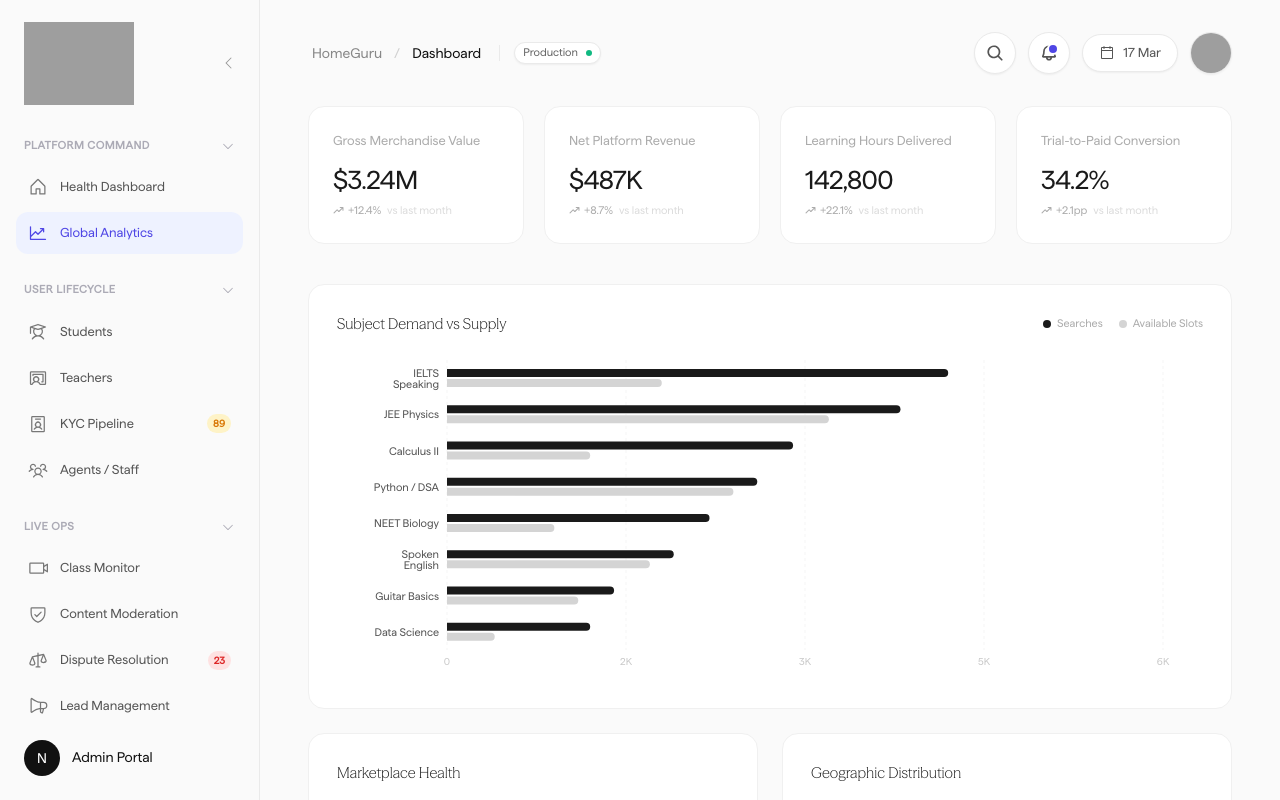
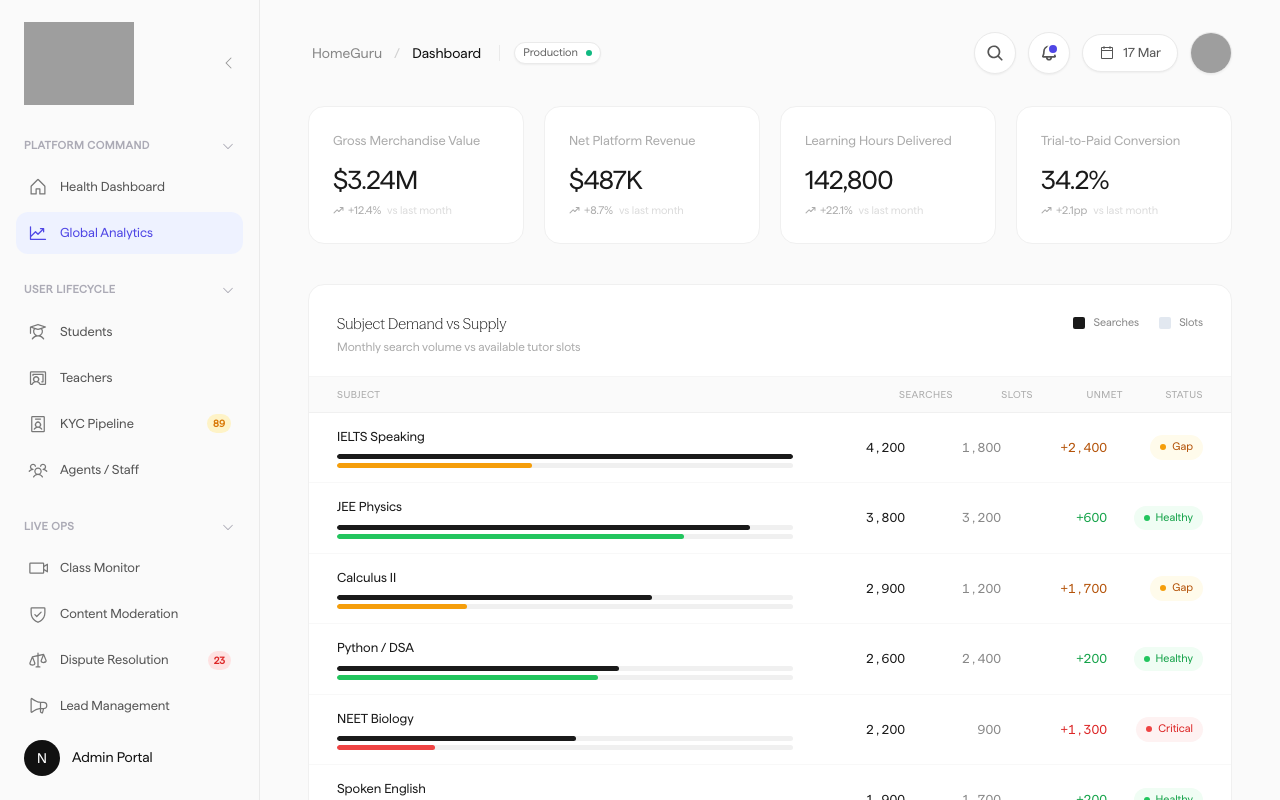
Before and after one commit to varun-ya/hg_admin, a Next.js app: page /dashboard/admin/analytics in a window 1280 px wide. Built offline with nearby package versions, Linux system fonts and the light colour scheme; grey boxes are pictures that could not be loaded.

Commit message:
analytics: rebuild subject demand table + cohort heatmap UI

```diff
--- a/app/dashboard/admin/analytics/page.tsx
+++ b/app/dashboard/admin/analytics/page.tsx
@@ -66,34 +66,102 @@ function KPIRibbon() {
   );
 }
 
-/* ─── 2a. Subject Demand — Horizontal Bar Chart ─── */
+/* ─── 2a. Subject Demand ─── */
+const SUPPLY_STATUS: Record<string, { color: string; bg: string; dot: string; label: string }> = {
+  low:      { color: "#16A34A", bg: "#F0FDF4", dot: "#22C55E", label: "Healthy" },
+  high:     { color: "#B45309", bg: "#FFFBEB", dot: "#F59E0B", label: "Gap" },
+  critical: { color: "#DC2626", bg: "#FEF2F2", dot: "#EF4444", label: "Critical" },
+};
+
 function SubjectDemandChart() {
+  const maxVal = Math.max(...subjectDemand.map((s) => s.searches));
   const data = subjectDemand.map((s) => ({
-    subject: s.subject,
-    searches: s.searches,
-    slots: s.slots,
+    ...s,
     fillRate: Math.round((s.slots / s.searches) * 100),
+    unmet: s.searches - s.slots,
   }));
 
   return (
-    <div className="bg-white rounded-2xl border border-[#F0F0F0] p-7">
-      <div className="flex items-center justify-between mb-6">
-        <h3 className="text-[15px] font-medium text-[#1A1A1A] font-season">Subject Demand vs Supply</h3>
-        <div className="flex items-center gap-4 text-[11px] text-[#ACACAC]">
-          <span className="flex items-center gap-1.5"><span className="w-2 h-2 rounded-full bg-[#1A1A1A]" />Searches</span>
-          <span className="flex items-center gap-1.5"><span className="w-2 h-2 rounded-full bg-[#D4D4D4]" />Available Slots</span>
+    <div className="bg-white rounded-2xl border border-[#F0F0F0] overflow-hidden">
+      {/* Header */}
+      <div className="flex items-start justify-between px-7 pt-7 pb-5 border-b border-[#F5F5F5]">
+        <div>
+          <h3 className="text-[15px] font-medium text-[#1A1A1A] font-season">Subject Demand vs Supply</h3>
+          <p className="text-[12px] text-[#ACACAC] mt-0.5">Monthly search volume vs available tutor slots</p>
+        </div>
+        <div className="flex items-center gap-5 text-[11px] text-[#888] pt-0.5">
+          <span className="flex items-center gap-2">
+            <span className="w-3 h-3 rounded-sm bg-[#1A1A1A] shrink-0" />Searches
+          </span>
+          <span className="flex items-center gap-2">
+            <span className="w-3 h-3 rounded-sm bg-[#E2E8F0] shrink-0" />Slots
+          </span>
         </div>
       </div>
-      <ResponsiveContainer width="100%" height={320}>
-        <BarChart data={data} layout="vertical" margin={{ top: 0, right: 40, left: 10, bottom: 0 }} barGap={2} barSize={8}>
-          <CartesianGrid strokeDasharray="3 3" stroke="#F5F5F5" horizontal={false} />
-          <XAxis type="number" tick={{ fontSize: 10, fill: "#CACACA" }} axisLine={false} tickLine={false} tickFormatter={(v) => v >= 1000 ? `${(v / 1000).toFixed(0)}K` : v} />
-          <YAxis type="category" dataKey="subject" tick={{ fontSize: 11, fill: "#555" }} axisLine={false} tickLine={false} width={100} />
-          <Tooltip content={<ChartTooltip />} />
-          <Bar dataKey="searches" name="Searches" fill="#1A1A1A" radius={[0, 4, 4, 0]} animationDuration={600} />
-          <Bar dataKey="slots" name="Slots" fill="#D4D4D4" radius={[0, 4, 4, 0]} animationDuration={600} />
-        </BarChart>
-      </ResponsiveContainer>
+
+      {/* Table header */}
+      <div className="grid px-7 py-2.5 bg-[#FAFAFA] border-b border-[#F0F0F0]" style={{ gridTemplateColumns: "1fr 80px 80px 90px 80px" }}>
+        <span className="text-[10px] font-medium text-[#ACACAC] uppercase tracking-wider">Subject</span>
+        <span className="text-[10px] font-medium text-[#ACACAC] uppercase tracking-wider text-right">Searches</span>
+        <span className="text-[10px] font-medium text-[#ACACAC] uppercase tracking-wider text-right">Slots</span>
+        <span className="text-[10px] font-medium text-[#ACACAC] uppercase tracking-wider text-right">Unmet</span>
+        <span className="text-[10px] font-medium text-[#ACACAC] uppercase tracking-wider text-right">Status</span>
+      </div>
+
+      {/* Rows */}
+      <div className="divide-y divide-[#F8F8F8]">
+        {data.map((s) => {
+          const st = SUPPLY_STATUS[s.gap];
+          const searchPct = (s.searches / maxVal) * 100;
+          const slotPct   = (s.slots   / maxVal) * 100;
+          return (
+            <div key={s.subject} className="group px-7 py-3.5 hover:bg-[#FAFAFA] transition-colors">
+              <div className="grid items-center gap-4" style={{ gridTemplateColumns: "1fr 80px 80px 90px 80px" }}>
+                {/* Subject + bars */}
+                <div className="flex flex-col gap-2 pr-4">
+                  <span className="text-[13px] font-medium text-[#1A1A1A]">{s.subject}</span>
+                  <div className="flex flex-col gap-1">
+                    <div className="relative w-full h-[5px] bg-[#F0F0F0] rounded-full overflow-hidden">
+                      <div className="absolute inset-y-0 left-0 bg-[#1A1A1A] rounded-full transition-all duration-700" style={{ width: `${searchPct}%` }} />
+                    </div>
+                    <div className="relative w-full h-[5px] bg-[#F0F0F0] rounded-full overflow-hidden">
+                      <div className="absolute inset-y-0 left-0 rounded-full transition-all duration-700" style={{ width: `${slotPct}%`, backgroundColor: st.dot }} />
+                    </div>
+                  </div>
+                </div>
+                {/* Searches */}
+                <span className="text-[13px] text-[#1A1A1A] font-medium tabular-nums text-right">{s.searches.toLocaleString()}</span>
+                {/* Slots */}
+                <span className="text-[13px] text-[#888] tabular-nums text-right">{s.slots.toLocaleString()}</span>
+                {/* Unmet */}
+                <span className="text-[13px] tabular-nums text-right font-medium" style={{ color: st.color }}>+{s.unmet.toLocaleString()}</span>
+                {/* Status badge */}
+                <div className="flex justify-end">
+                  <span className="inline-flex items-center gap-1.5 text-[11px] font-medium px-2.5 py-1 rounded-full" style={{ color: st.color, backgroundColor: st.bg }}>
+                    <span className="w-1.5 h-1.5 rounded-full shrink-0" style={{ backgroundColor: st.dot }} />
+                    {st.label}
+                  </span>
+                </div>
+              </div>
+            </div>
+          );
+        })}
+      </div>
+
+      {/* Footer summary */}
+      <div className="flex items-center justify-between px-7 py-4 bg-[#FAFAFA] border-t border-[#F0F0F0]">
+        <div className="flex items-center gap-6">
+          {Object.entries(SUPPLY_STATUS).map(([key, st]) => (
+            <span key={key} className="flex items-center gap-1.5 text-[11px]" style={{ color: st.color }}>
+              <span className="w-2 h-2 rounded-full" style={{ backgroundColor: st.dot }} />
+              {st.label}
+            </span>
+          ))}
+        </div>
+        <span className="text-[11px] text-[#ACACAC]">
+          {data.filter(s => s.gap === "critical").length} critical · {data.filter(s => s.gap === "high").length} gaps
+        </span>
+      </div>
     </div>
   );
 }
@@ -158,27 +226,49 @@ function LiquidityPanel() {
 
 /* ─── 3. Cohort Retention ─── */
 function CohortRetention() {
-  const months = ["M1", "M2", "M3", "M4", "M5"];
-  const cellStyle = (v?: number): string => {
-    if (v === undefined) return "bg-[#F8F8F8] text-[#DCDCDC]";
-    if (v >= 70) return "bg-[#293763] text-white";
-    if (v >= 50) return "bg-[#3D4D7A] text-white";
-    if (v >= 35) return "bg-[#8B96B5] text-white";
-    return "bg-[#C8CEE0] text-[#293763]";
+  const months = ["Month 1", "Month 2", "Month 3", "Month 4", "Month 5"];
+
+  // 7-step continuous color scale dark→light
+  const cellStyle = (v?: number): { bg: string; text: string; label: string } => {
+    if (v === undefined) return { bg: "#F8F8F8", text: "#D0D0D0", label: "—" };
+    if (v >= 75) return { bg: "#1E2D5A", text: "#fff", label: `${v}%` };
+    if (v >= 65) return { bg: "#293763", text: "#fff", label: `${v}%` };
+    if (v >= 55) return { bg: "#3D4D7A", text: "#fff", label: `${v}%` };
+    if (v >= 45) return { bg: "#5A6A96", text: "#fff", label: `${v}%` };
+    if (v >= 35) return { bg: "#8B96B5", text: "#fff", label: `${v}%` };
+    if (v >= 25) return { bg: "#B8C0D4", text: "#293763", label: `${v}%` };
+    return { bg: "#DDE1EC", text: "#293763", label: `${v}%` };
   };
 
   return (
     <div className="grid grid-cols-1 lg:grid-cols-3 gap-6">
       <div className="lg:col-span-2 bg-white rounded-2xl border border-[#F0F0F0] p-7">
-        <h3 className="text-[15px] font-medium text-[#1A1A1A] font-season mb-5">Student Cohort Retention</h3>
+        <div className="flex items-start justify-between mb-6">
+          <div>
+            <h3 className="text-[15px] font-medium text-[#1A1A1A] font-season">Student Cohort Retention</h3>
+            <p className="text-[12px] text-[#ACACAC] mt-0.5">% of students still active each month after joining</p>
+          </div>
+          {/* Gradient legend */}
+          <div className="flex flex-col items-end gap-1">
+            <div className="flex items-center gap-0.5">
+              {["#1E2D5A","#293763","#3D4D7A","#5A6A96","#8B96B5","#B8C0D4","#DDE1EC"].map((c) => (
+                <div key={c} className="w-5 h-3 rounded-sm" style={{ backgroundColor: c }} />
+              ))}
+            </div>
+            <div className="flex items-center justify-between w-full">
+              <span className="text-[9px] text-[#ACACAC]">75%+</span>
+              <span className="text-[9px] text-[#ACACAC]">Low</span>
+            </div>
+          </div>
+        </div>
         <div className="overflow-x-auto">
           <table className="w-full text-left border-collapse">
             <thead>
               <tr>
-                <th className="py-2.5 pr-4 text-[10px] text-[#CACACA] uppercase tracking-wider font-medium">Cohort</th>
-                <th className="py-2.5 pr-4 text-[10px] text-[#CACACA] uppercase tracking-wider font-medium text-right">Size</th>
+                <th className="pb-3 pr-5 text-[10px] text-[#CACACA] uppercase tracking-wider font-medium whitespace-nowrap">Cohort</th>
+                <th className="pb-3 pr-5 text-[10px] text-[#CACACA] uppercase tracking-wider font-medium text-right whitespace-nowrap">Size</th>
                 {months.map((m) => (
-                  <th key={m} className="py-2.5 px-1.5 text-[10px] text-[#CACACA] uppercase tracking-wider font-medium text-center">{m}</th>
+                  <th key={m} className="pb-3 px-2 text-[10px] text-[#CACACA] uppercase tracking-wider font-medium text-center whitespace-nowrap">{m}</th>
                 ))}
               </tr>
             </thead>
@@ -186,16 +276,22 @@ function CohortRetention() {
               {cohortData.map((c) => {
                 const vals = [c.m1, c.m2, c.m3, c.m4, c.m5];
                 return (
-                  <tr key={c.cohort}>
-                    <td className="py-2 pr-4 text-[12px] text-[#1A1A1A]">{c.cohort}</td>
-                    <td className="py-2 pr-4 text-[12px] text-[#ACACAC] text-right">{c.size.toLocaleString()}</td>
-                    {vals.map((v, i) => (
-                      <td key={i} className="py-2 px-1.5 text-center">
-                        <span className={`inline-block w-[48px] py-1 rounded text-[11px] font-normal ${cellStyle(v)}`}>
-                          {v !== undefined ? `${v}%` : "—"}
-                        </span>
-                      </td>
-                    ))}
+                  <tr key={c.cohort} className="group">
+                    <td className="py-2 pr-5 text-[13px] font-medium text-[#1A1A1A] whitespace-nowrap">{c.cohort}</td>
+                    <td className="py-2 pr-5 text-[12px] text-[#ACACAC] text-right tabular-nums whitespace-nowrap">{c.size.toLocaleString()}</td>
+                    {vals.map((v, i) => {
+                      const s = cellStyle(v);
+                      return (
+                        <td key={i} className="py-2 px-2 text-center">
+                          <span
+                            className="inline-flex items-center justify-center w-[58px] h-[30px] rounded-lg text-[12px] font-medium transition-transform duration-150 hover:scale-105"
+                            style={{ backgroundColor: s.bg, color: s.text }}
+                          >
+                            {s.label}
+                          </span>
+                        </td>
+                      );
+                    })}
                   </tr>
                 );
               })}
```
Also changed, not shown: 1 other file (tests, documents, lock files or other folders).
